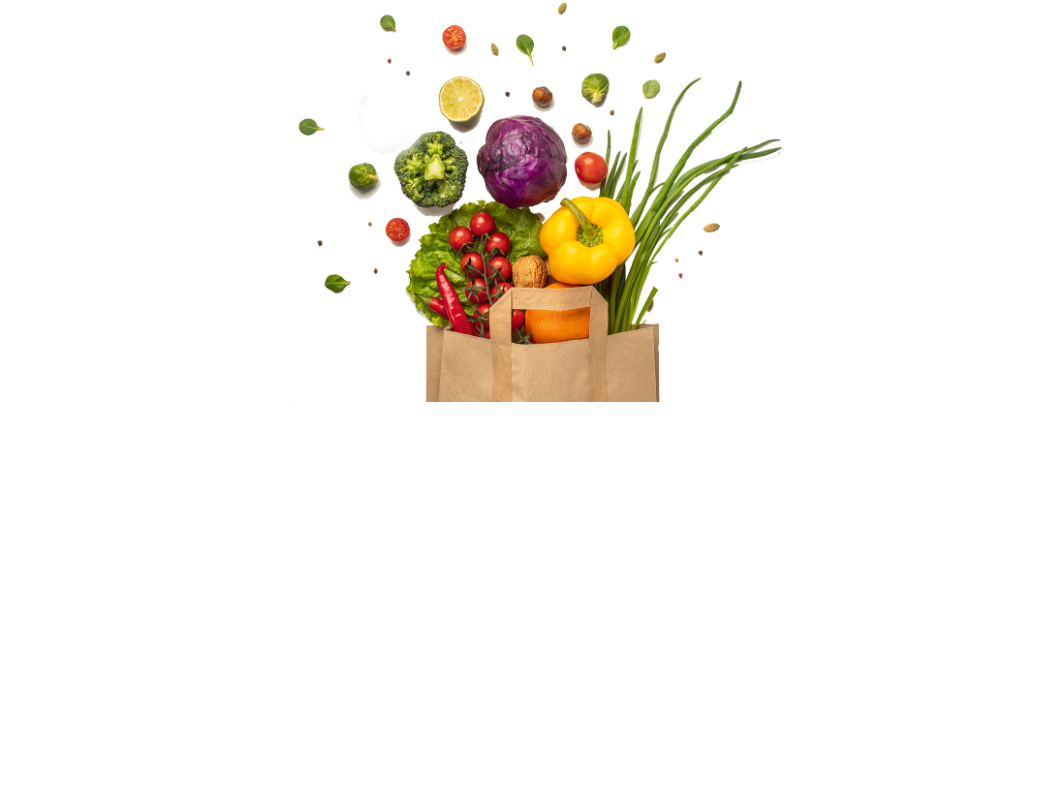
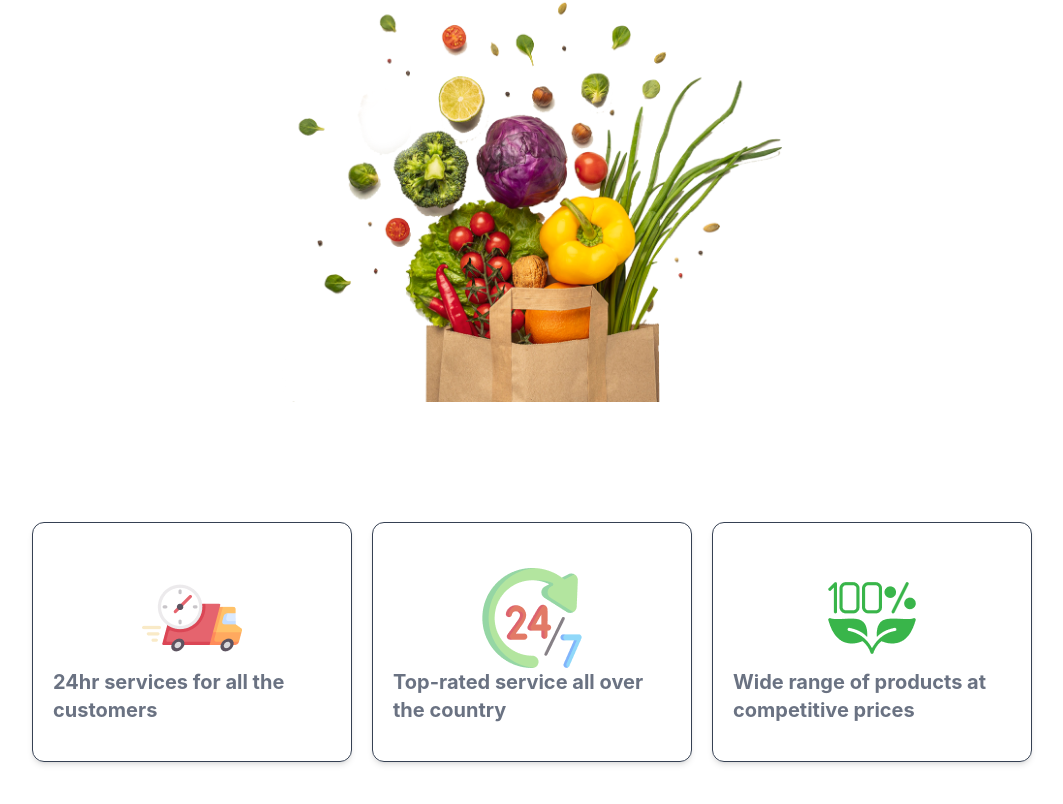
Before and after one commit to asm-saim/v4.react-natures-platers, a React (Vite) app: page / in a window 1280 px wide. Shown: the part 240-1044 px from the top of the page, without its empty margins (108-1171 px from the left). Before the commit the page ends 800 px from the top, so only its background shows below. Built offline with nearby package versions, Linux system fonts and the light colour scheme.

Commit message:
service section created

```diff
--- a/src/App.jsx
+++ b/src/App.jsx
@@ -1,12 +1,14 @@
 import "./App.css";
 import Nav from "./components/Nav";
 import Banner from "./components/Banner";
+import Services from "./components/Services";
 
 function App() {
   return (
     <>
       <Nav></Nav>
       <Banner></Banner>
+      <Services></Services>
     </>
   );
 }
--- /dev/null
+++ b/src/components/Services.tsx
@@ -0,0 +1,24 @@
+import React from "react";
+import ServiceImage1 from "../assets/delivery.png";
+import ServiceImage2 from "../assets/service.png";
+import ServiceImage3 from "../assets/products.png";
+const Services = () => {
+  return (
+    <div className="flex flex-row items-center justify-center gap-5 p-5 py-20">
+      <div className="border w-80 h-60 border-gray-700 pb-3 shadow-md flex flex-col items-center justify-center p-5 rounded-xl">
+        <img src={ServiceImage1} alt="Delivery Service" />
+        <h4 className="font-bold text-xl text-gray-500">24hr services for all the customers</h4>
+      </div>
+      <div className="border w-80 h-60 border-gray-700 pb-3 shadow-md flex flex-col items-center justify-center p-5 rounded-xl">
+        <img src={ServiceImage2} alt="Service" />
+        <h4 className="font-bold text-xl text-gray-500">Top-rated service all over the country</h4>
+      </div>
+      <div className="border w-80 h-60 border-gray-700 pb-3 shadow-md flex flex-col items-center justify-center p-5 rounded-xl">
+        <img src={ServiceImage3} alt="Products" />
+        <h4 className="font-bold text-xl text-gray-500">Wide range of products at competitive prices</h4>
+      </div>
+    </div>
+  );
+};
+
+export default Services;
```
